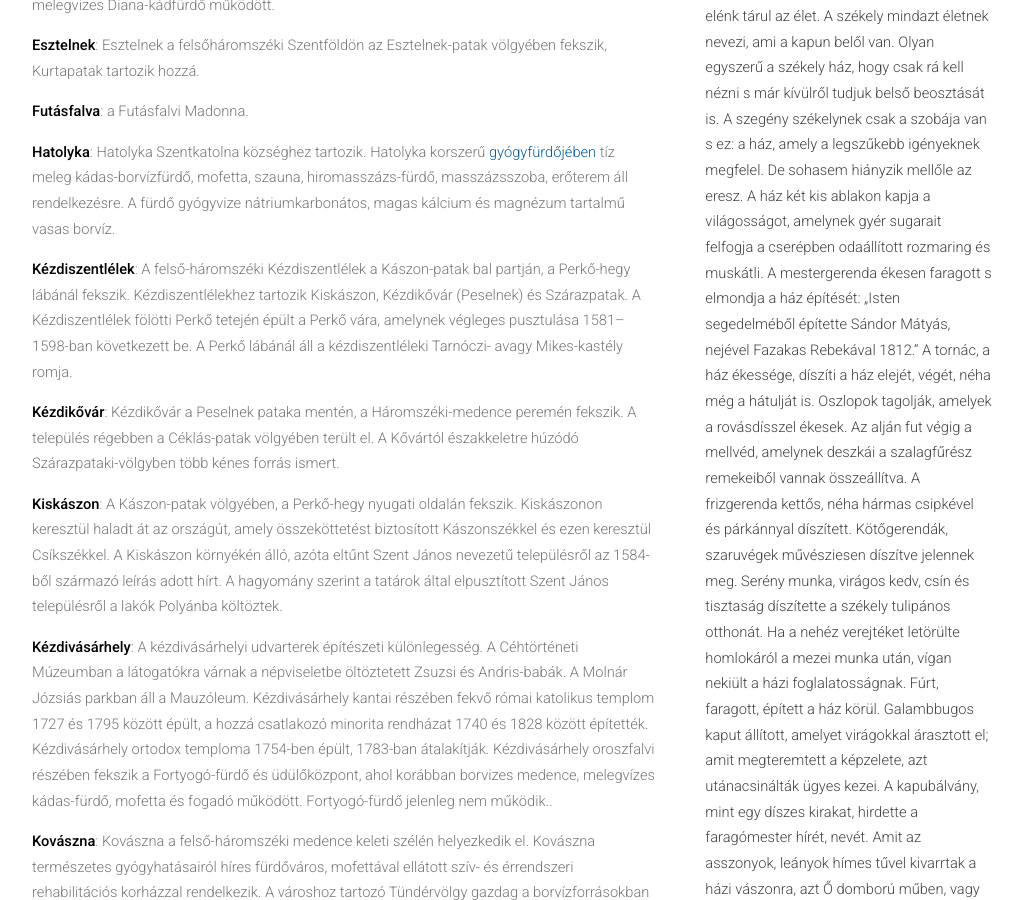
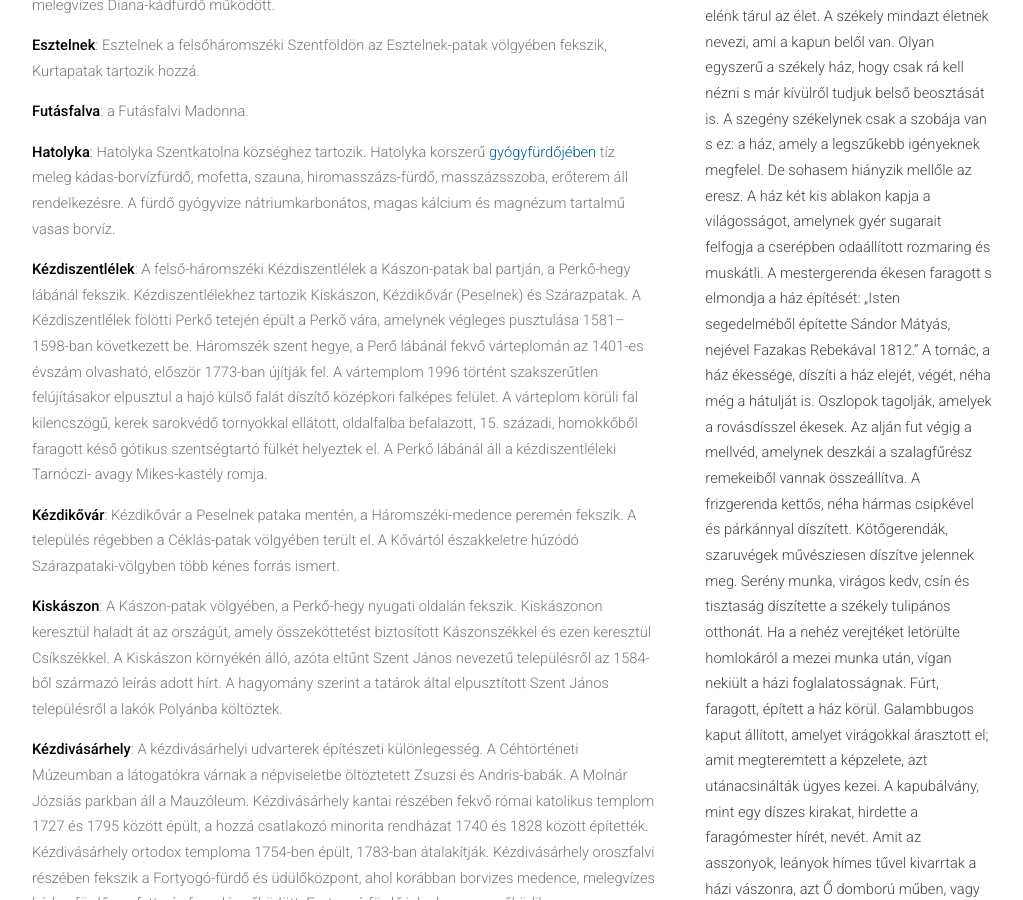
Before and after one commit to siculia/siculia.github.io, a Jekyll site: the page built from siculia-haromszek.html, in a window 1280 px wide and 900 px high, scrolled down 3258 px. Shown: the whole window, without its empty margins (128-1151 px from the left). Built offline with Jekyll 4.4.1, drawn with Linux system fonts in a browser that asks for light colours; nearby versions of some CDN libraries; library files that are not in the unit come from our copies.

Commit message:
Szentlélek

```diff
--- a/siculia-haromszek.html
+++ b/siculia-haromszek.html
@@ -53,7 +53,7 @@ layout: default
 							<p style="text-align: left;"><b>Esztelnek</b>: Esztelnek a felsőháromszéki Szentföldön az Esztelnek-patak völgyében fekszik, Kurtapatak tartozik hozzá.</p>
 							<p style="text-align: left;"><b>Futásfalva</b>: a Futásfalvi Madonna.</p>
 							<p style="text-align: left;"><b>Hatolyka</b>: Hatolyka Szentkatolna községhez tartozik. Hatolyka korszerű <a href="http://www.aquasic.ro/index.php?id=hatuica">gyógyfürdőjében</a> tíz meleg kádas-borvízfürdő, mofetta, szauna, hiromasszázs-fürdő, masszázsszoba, erőterem áll rendelkezésre. A fürdő gyógyvize nátriumkarbonátos, magas kálcium és magnézum tartalmű vasas borvíz.</p>
-							<p style="text-align: left;"><b>Kézdiszentlélek</b>: A felső-háromszéki Kézdiszentlélek a Kászon-patak bal partján, a Perkő-hegy lábánál fekszik. Kézdiszentlélekhez tartozik Kiskászon, Kézdikővár (Peselnek) és Szárazpatak. A Kézdiszentlélek fölötti Perkő tetején épült a Perkő vára, amelynek végleges pusztulása 1581–1598-ban következett be. A Perkő lábánál áll a kézdiszentléleki Tarnóczi- avagy Mikes-kastély romja.</p>
+							<p style="text-align: left;"><b>Kézdiszentlélek</b>: A felső-háromszéki Kézdiszentlélek a Kászon-patak bal partján, a Perkő-hegy lábánál fekszik. Kézdiszentlélekhez tartozik Kiskászon, Kézdikővár (Peselnek) és Szárazpatak. A Kézdiszentlélek fölötti Perkő tetején épült a Perkő vára, amelynek végleges pusztulása 1581–1598-ban következett be. Háromszék szent hegye, a Perő lábánál fekvő várteplomán az 1401-es évszám olvasható, először 1773-ban újítják fel. A vártemplom 1996 történt szakszerűtlen felújításakor elpusztul a hajó külső falát díszítő középkori falképes felület. A várteplom körüli fal kilencszögű, kerek sarokvédő tornyokkal ellátott, oldalfalba befalazott, 15. századi, homokkőből faragott késő gótikus szentségtartó fülkét helyeztek el. A Perkő lábánál áll a kézdiszentléleki Tarnóczi- avagy Mikes-kastély romja.</p>
 							<p style="text-align: left;"><b>Kézdikővár</b>: Kézdikővár a Peselnek pataka mentén, a Háromszéki-medence peremén fekszik. A település régebben a Céklás-patak völgyében terült el. A Kővártól északkeletre húzódó Szárazpataki-völgyben több kénes forrás ismert.</p>
 							<p style="text-align: left;"><b>Kiskászon</b>: A Kászon-patak völgyében, a Perkő-hegy nyugati oldalán fekszik. Kiskászonon keresztül haladt át az országút, amely összeköttetést biztosított Kászonszékkel és ezen keresztül Csíkszékkel. A Kiskászon környékén álló, azóta eltűnt Szent János nevezetű településről az 1584-ből származó leírás adott hírt. A hagyomány szerint a tatárok által elpusztított Szent János településről a lakók Polyánba költöztek.</p>
 							<p style="text-align: left;"><b>Kézdivásárhely</b>: A kézdivásárhelyi udvarterek építészeti különlegesség. A Céhtörténeti Múzeumban a látogatókra várnak a népviseletbe öltöztetett Zsuzsi és Andris-babák. A Molnár Józsiás parkban áll a Mauzóleum. Kézdivásárhely kantai részében fekvő római katolikus templom 1727 és 1795 között épült, a hozzá csatlakozó minorita rendházat 1740 és 1828 között építették. Kézdivásárhely ortodox temploma 1754-ben épült, 1783-ban átalakítják. Kézdivásárhely oroszfalvi részében fekszik a Fortyogó-fürdő és üdülőközpont, ahol korábban borvizes medence, melegvízes kádas-fürdő, mofetta és fogadó működött. Fortyogó-fürdő jelenleg nem működik..</p>
```
